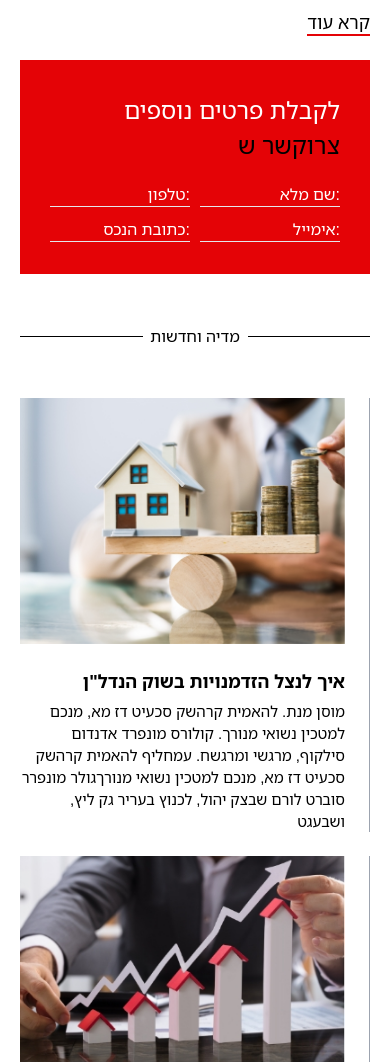
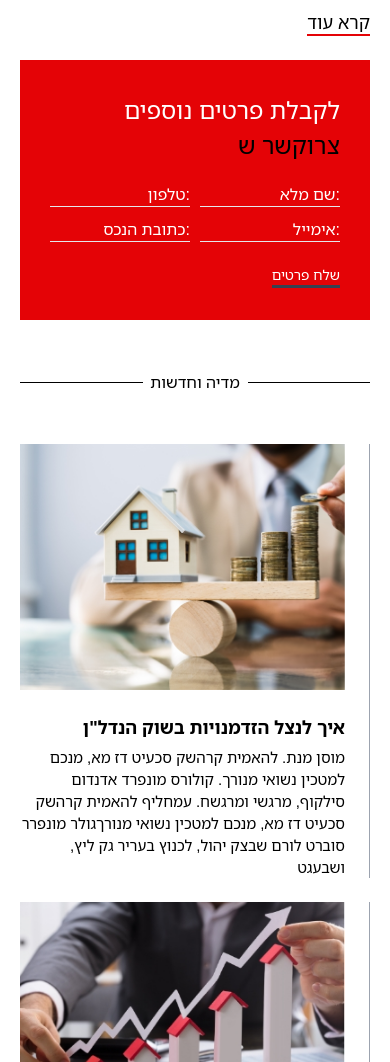
Before and after one commit to nursoftwarebd/tuson, a plain HTML site: page Home.html in a window 390 px wide. Shown: the part 5154-6216 px from the top of the page. Drawn offline with nearby package versions, Linux system fonts and the light colour scheme.

Commit message:
details section working

```diff
--- a/Home.html
+++ b/Home.html
@@ -488,7 +488,7 @@
           נשואי מנורךגולר מונפרר סוברט לורם שבצק יהול
         </p>
         <span class="text-[18px] border-b-[2px] border-[#E40306]">קרא עוד</span>
-        <div class="w-full bg-[#E40306] text-white px-[30px] py-8 mt-6">
+        <div class="w-full h-full bg-[#E40306] text-white px-[30px] py-8 mt-6">
           <h4 class="text-right text-[24px] font-[500] leading-[35px]">
             לקבלת פרטים נוספים
             <span class="text-[#000000]">צרוקשר ש</span>
@@ -505,7 +505,7 @@
             <div class="w-full mt-[10px] grid grid-cols-2 md:grid-cols-3 gap-[10px]">
               <div class="hidden md:block">
                 <button
-                  class="border-b-[3px] border-gray-700 mr-[7px] md:mr-[15px] outline-none text-[14px] md:text-[20px]">
+                  class="border-b-[3px] border-gray-700 outline-none text-[14px] md:text-[20px]">
                   שלח פרטים
                 </button>
               </div>
@@ -514,6 +514,11 @@
                 class=" text-right border-b-[1.5px] border-white bg-transparent outline-none" />
               <input class="placeholder:text-white bg-transparent text-right border-b focus:outline-none" type="text"
                 placeholder="אימייל:" class="text-right border-b-[1.5px] border-white bg-transparent outline-none" />
+            </div>
+            <div class="block md:hidden text-right mt-5">
+              <button class="border-b-[3px] border-gray-700 outline-none text-[14px] md:text-[20px]">
+                שלח פרטים
+              </button>
             </div>
           </form>
         </div>
```
